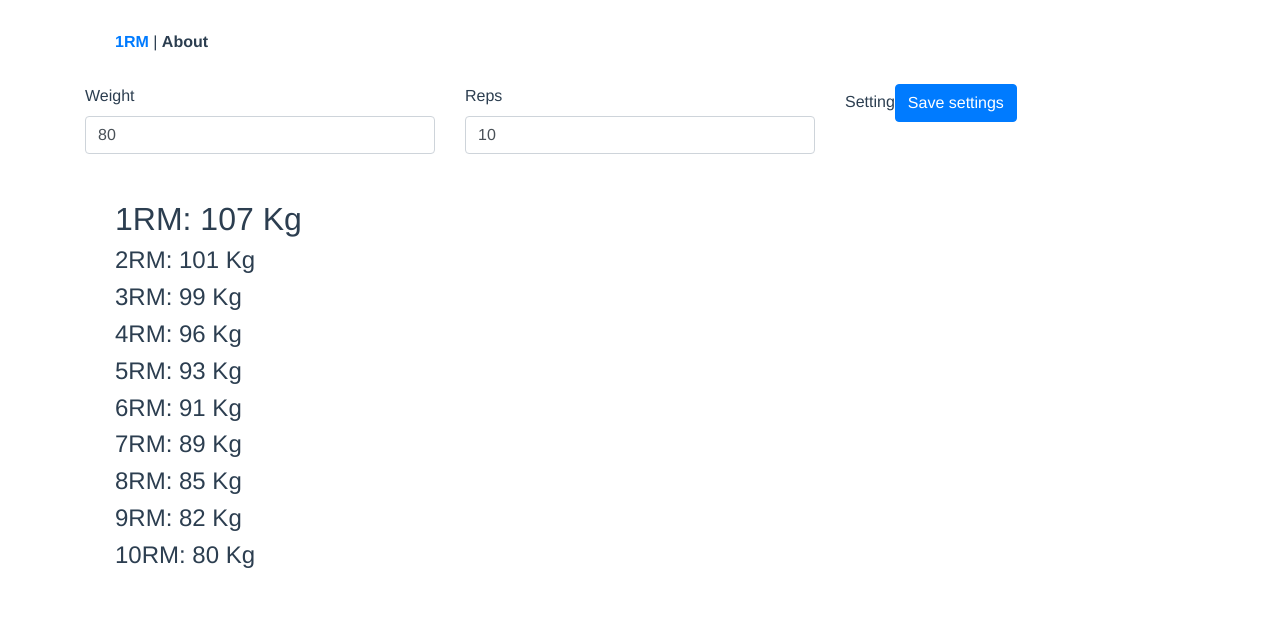
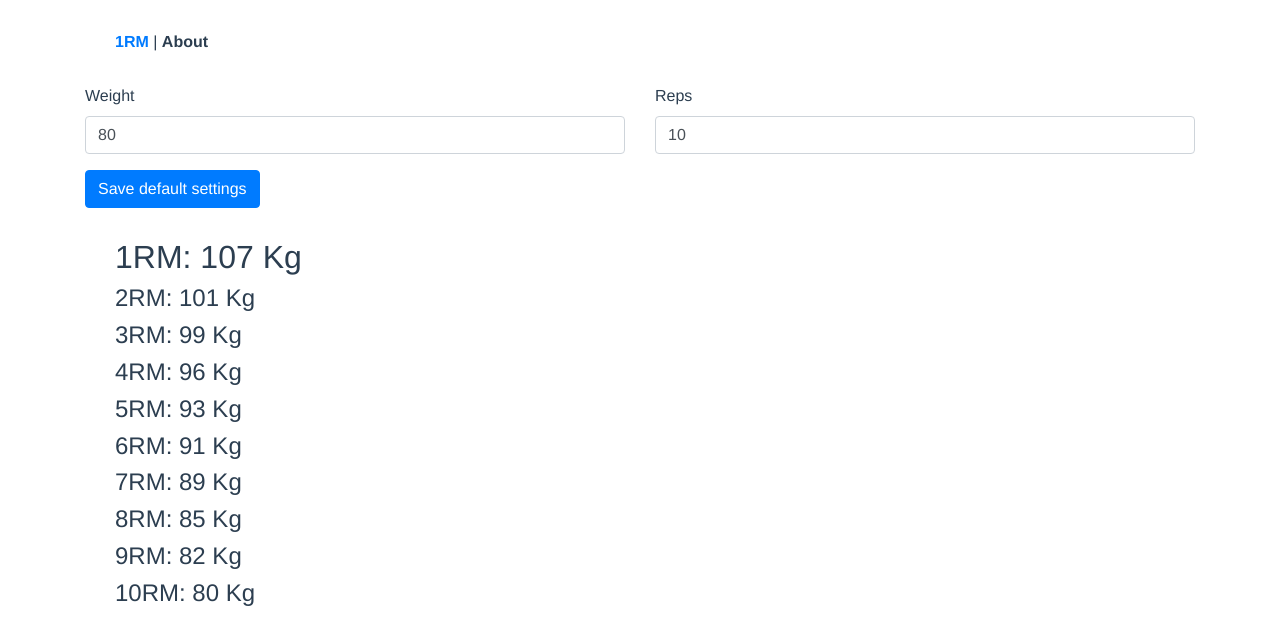
Before and after one commit to dsabalete/my-1-rm, a Vue app: page / in a window 1280 px wide. Shown: the top 644 px of the page. Built offline with nearby package versions, Linux system fonts and the light colour scheme.

Commit message:
Bing button to save settings feature

```diff
--- a/src/components/Calculator.vue
+++ b/src/components/Calculator.vue
@@ -8,7 +8,7 @@
           class="form-control"
           v-model="weight"
           @input="calculate"
-          placeholder="Weight tested">
+          placeholder="Weight">
       </div>
       <div class="form-group col-sm">
         <label for="reps">Reps</label>
@@ -17,13 +17,10 @@
           class="form-control"
           v-model="reps"
           @input="calculate"
-          placeholder="Number of reps until fail">
-      </div>
-      <div class="form-group col-sm">
-        <label for="">Setting</label>
-        <button class="btn btn-primary" @click.prevent="saveSettings">Save settings</button>
+          placeholder="Max reps">
       </div>
     </form>
+    <button class="btn btn-primary" @click.prevent="saveSettings">Save default settings</button>
   </div>
 </template>
 
--- a/src/components/ResultsRM.vue
+++ b/src/components/ResultsRM.vue
@@ -1,5 +1,5 @@
 <template>
-    <div class="result">
+    <div class="result" v-if="rm1 != 0">
       <h2>1RM: {{ rm1 | twoDecimals }}</h2>
       <h4>2RM: {{ (rm1 * .95) | twoDecimals }}</h4>
       <h4>3RM: {{ (rm1 * .93) | twoDecimals }}</h4>
```
